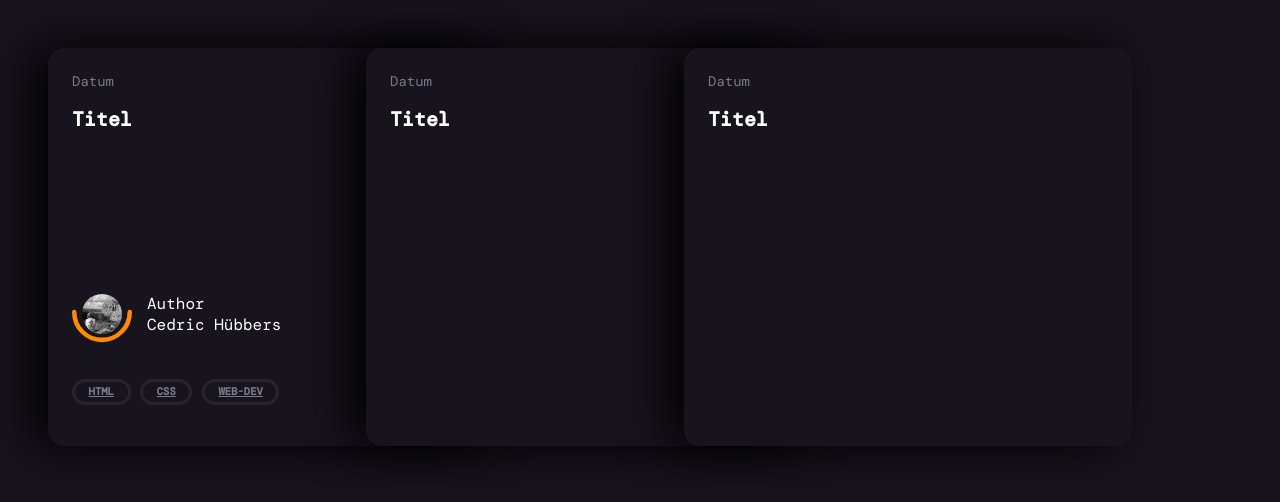
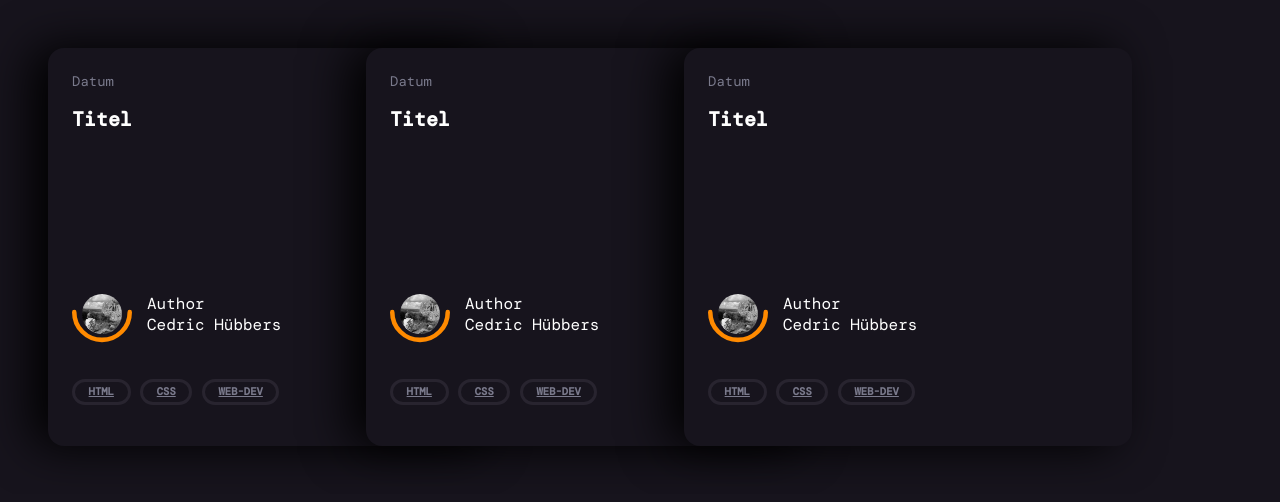
Before and after one commit to xadrus1799/css-card-tricks, a plain HTML site: page index.html in a window 1280 px wide. Drawn offline with nearby package versions, Linux system fonts and the light colour scheme; a web font is replaced by a local one.

Commit message:
updated documentation

```diff
--- a/index.html
+++ b/index.html
@@ -11,6 +11,8 @@
 
         <section class="card-list"> <!-- Die Liste der Karten die gestackt werden -->
 
+
+        <!-- Anfang Karte -->
             <article class="card">  <!-- Jede Karte ist als article deklariert, besseres SEO -->
                 <header class="card-header"> <!-- Kopf der Karte -->
                     <p>Datum</p>
@@ -37,20 +39,66 @@
                     <a href="#">web-dev</a>
                 </div>
             </article>
+        <!-- Ende Karte -->
 
-            <article class="card">
-                <header class="card-header">
+        <!-- Anfang Karte -->
+        <article class="card">  <!-- Jede Karte ist als article deklariert, besseres SEO -->
+            <header class="card-header"> <!-- Kopf der Karte -->
                 <p>Datum</p>
                 <h2>Titel</h2>
             </header>
+
+            <div class="card-author">
+                <a class="author-avatar" href="#">
+                   <img src="author.jpg" />
+                </a>
+                <svg class="half-circle" viewBox="0 0 106 57">
+                    <path d="M102 4c0 27.1-21.9 49-49 49S4 31.1 4 4"></path>
+                </svg>
+
+                   <div class="author-name">
+                        <div class="author-name-prefix">Author</div>
+                        Cedric Hübbers
+                     </div>
+                 </div>
+
+                 <div class="tags">
+                    <a href="#">html</a>
+                    <a href="#">css</a>
+                    <a href="#">web-dev</a>
+                 </div>
              </article>
+         <!-- Ende Karte -->
 
-            <article class="card">
-                <header class="card-header">
+        <!-- Anfang Karte -->
+                <article class="card">  <!-- Jede Karte ist als article deklariert, besseres SEO -->
+                    <header class="card-header"> <!-- Kopf der Karte -->
                         <p>Datum</p>
                         <h2>Titel</h2>
                     </header>
+
+                    <div class="card-author">
+                        <a class="author-avatar" href="#">
+                           <img src="author.jpg" />
+                        </a>
+                        <svg class="half-circle" viewBox="0 0 106 57">
+                            <path d="M102 4c0 27.1-21.9 49-49 49S4 31.1 4 4"></path>
+                        </svg>
+
+                           <div class="author-name">
+                                <div class="author-name-prefix">Author</div>
+                                Cedric Hübbers
+                             </div>
+                         </div>
+
+                         <div class="tags">
+                            <a href="#">html</a>
+                            <a href="#">css</a>
+                            <a href="#">web-dev</a>
+                         </div>
                      </article>
+         <!-- Ende Karte -->
+
 
         </section>
     </body>
```
Also changed, not shown: style.css (+13 -1 lines). Lines whose indentation alone changed are shown as unchanged.
